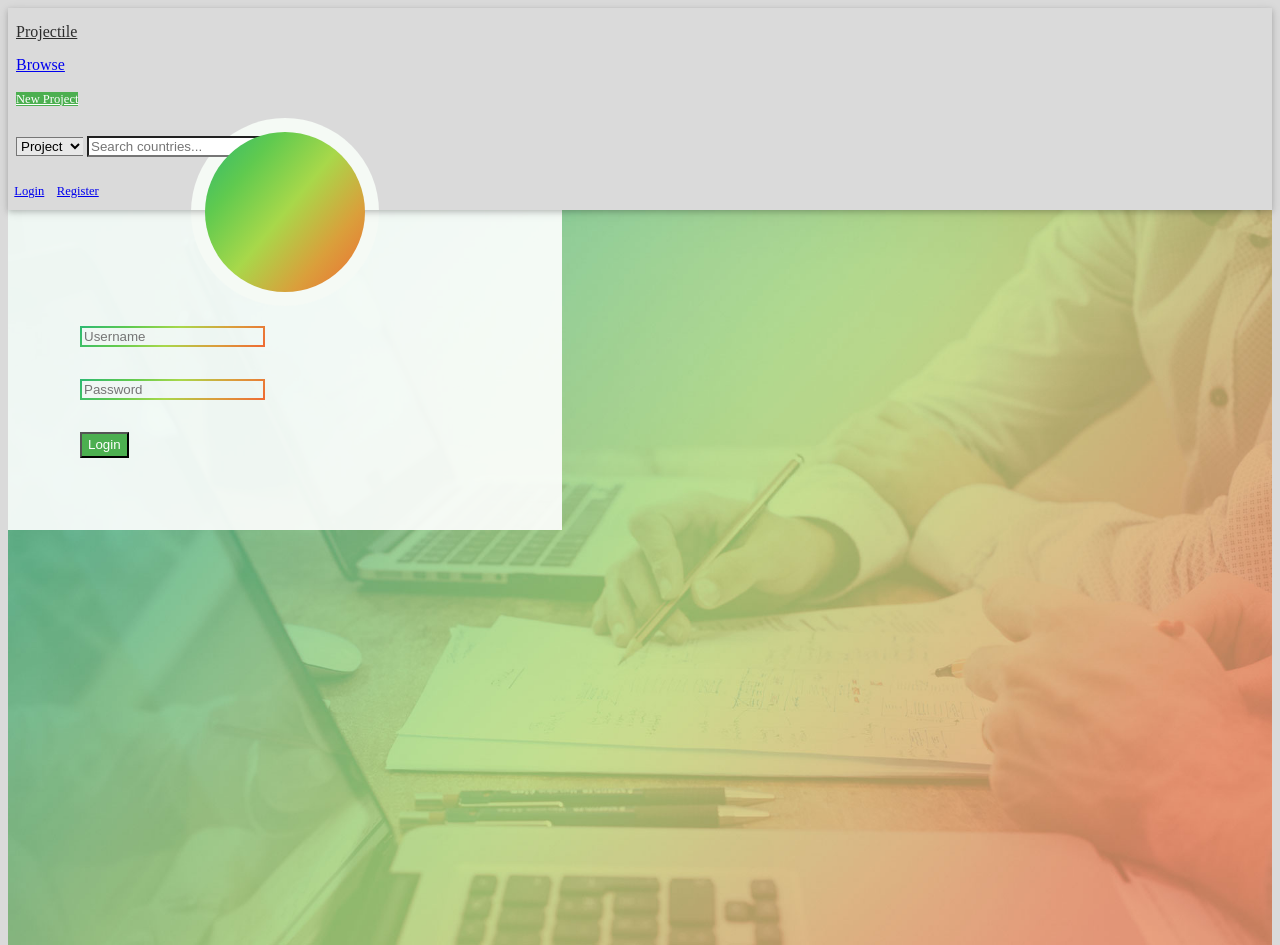
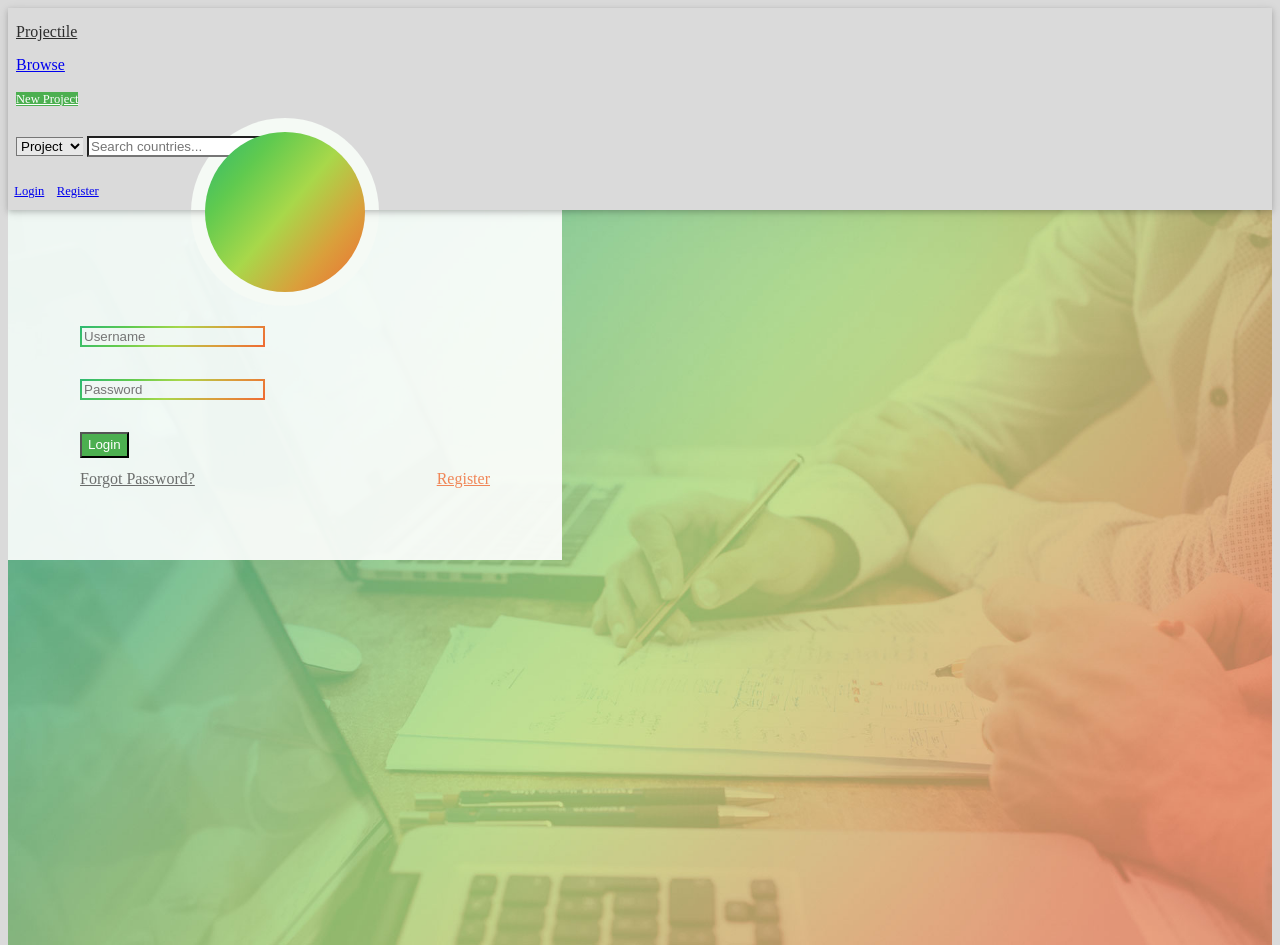
Before and after one commit to devists/projectile, a Django app: template templates/user_login.html in a window 1280 px wide. Shown: the top 945 px of the page. Run offline with Django 3.2, Linux system fonts and the light colour scheme; the template is opened without the code that fills it: values that come from a table or form of the project are taken from there, others are empty; some libraries are stand-ins or nearby versions.

Commit message:
Added register and forgot password link on login card

```diff
--- a/mainapp/static/css/style.css
+++ b/mainapp/static/css/style.css
@@ -311,6 +311,28 @@ body > .grid {
     color: rgb(245, 250, 245);
 }
 
+.login-extras {
+    display: flex;
+    justify-content: space-between;
+    margin-top: 0.75rem;
+}
+
+.login-extras > a {
+    color: rgba(51, 51, 51, 0.7);
+}
+
+.login-extras > a:hover {
+    color: rgba(51, 51, 51,0.8);
+}
+
+a.color-orange {
+    color: rgba(239, 107, 51, 0.81) !important;
+}
+
+a.color-orange:hover {
+    color: rgba(239, 107, 51, 0.95) !important;
+}
+
 footer.main-footer {
     background-image: url("/static/img/footer.jpg");
     background-size: cover;
--- a/templates/user_login.html
+++ b/templates/user_login.html
@@ -46,6 +46,10 @@
                         </div>
                     </div>
                     <input class="ui fluid huge green submit button" type="submit" value="Login"/>
+                    <div class="login-extras">
+                        <a href="#" class="forgot-password">Forgot Password?</a>
+                        <a href="{% url 'register' %}" class="register color-orange">Register</a>
+                    </div>
                 </div>
 
                 <div class="ui error message"></div>
```
